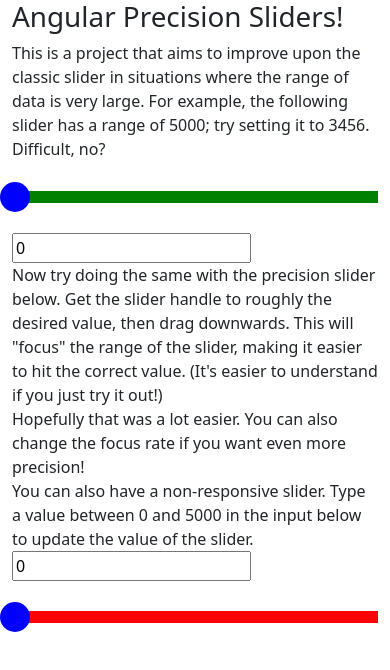
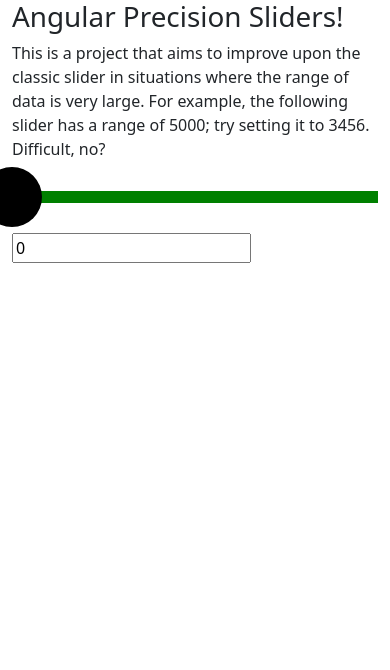
Before and after one commit to PaulTFreedman/angular-precision-sliders, an Angular app: page / in a window 390 px wide. Shown: the top 670 px of the page. Built offline with nearby package versions, Linux system fonts and the light colour scheme.

Commit message:
WIP fixed some issues with the responsive slider

```diff
--- a/src/app/app.component.html
+++ b/src/app/app.component.html
@@ -11,28 +11,28 @@
   </div>
   <div class="row align-items-center">
     <div class="col-md-10 vertical-center">
-      <responsive-slider class="slider basic-slider" [minValue]="0" [maxValue]="5000" [initialValue]="0" [handleWidth]="30" [bottomColour]="'green'"
+      <responsive-slider class="slider basic-slider" [minValue]="0" [maxValue]="5000" [initialValue]="0" [handleWidth]="60" [bottomColour]="'green'"
         [middleColour]="'green'" [topColour]="'green'" (valueChanged)="onBasicValueChange($event)"></responsive-slider>
     </div>
     <div class="col-md-2">
       <input value="{{basicSliderVal}}" />
     </div>
   </div>
-  <div class="row">
+  <!-- <div class="row">
     <span>
       Now try doing the same with the precision slider below. Get the slider handle to roughly the desired value, then drag downwards. This will "focus" the range of the slider, making it easier to hit the correct value. (It's easier to understand if you just try it out!)
     </span>
   </div>
-  <!-- <div class="row align-items-center">
+  <div class="row align-items-center">
     <div class="col-md-10">
       <precision-slider class="slider precision-slider" [minValue]="0" [maxValue]="5000" [initialValue]="0" [handleWidth]="30"
-        (valueChanged)="onPrecisionValueChange($event)" [selectableColour]="'red'" [nonSelectableColour]="'gainsboro'"></precision-slider>
+        (valueChanged)="onPrecisionValueChange($event)" [selectableColour]="'orange'" [nonSelectableColour]="'gainsboro'" [handleFill]="'blue'"></precision-slider>
     </div>
     <div class="col-md-2">
       <input value="{{precisionSliderVal}}" />
     </div>
   </div> -->
-  <div class="row">
+  <!-- <div class="row">
     <span>
       Hopefully that was a lot easier. You can also change the focus rate if you want even more precision!
     </span>
@@ -50,5 +50,5 @@
       <slider class="slider" [minValue]="0" [maxValue]="5000" [initialValue]="0" [value]="dummySliderVal" [handleWidth]="30" [bottomColour]="'red'"
         [middleColour]="'red'" [topColour]="'red'"></slider>
     </div>
-  </div>
+  </div> -->
 </div>
--- a/src/components/precision-slider/precision-slider.component.html
+++ b/src/components/precision-slider/precision-slider.component.html
@@ -1,9 +1,10 @@
 <div (mouseOutside)="onMouseOutside($event)">
-    <slider class="baseSlider" [minValue]="minValue" [maxValue]="maxValue" [initialValue]="initialValue" [handleWidth]="handleWidth" [value]="value"
-        [bottomColour]="nonSelectableColour" [middleColour]="selectableColour" [topColour]="nonSelectableColour"
+    <slider #baseSlider class="baseSlider" [minValue]="minValue" [maxValue]="maxValue" [initialValue]="initialValue" [handleWidth]="handleWidth" [value]="value"
+        [bottomColour]="'purple'" [middleColour]="'purple'" [topColour]="'purple'" [handleFill]="black"
         [bottomFlexGrow]="baseBottomFlexGrow" [middleFlexGrow]="baseMiddleFlexGrow" [topFlexGrow]="baseTopFlexGrow"></slider>
-    <responsive-slider class="focusSlider" (mousedown)="onFocusMouseDown($event)" (valueChanged)="onPrecisionValueChange($event)" [style.margin-top]="focusMarginTopCss" [style.opacity]="reponsiveSliderOpacity"
+    <responsive-slider #responsiveSlider class="focusSlider" (mousedown)="onFocusMouseDown($event)" (valueChanged)="onPrecisionValueChange($event)"
+        [style.margin-top]="focusMarginTopCss" [style.opacity]="reponsiveSliderOpacity" [style.width]="width"
         [minValue]="precisionMinValue" [maxValue]="precisionMaxValue" [initialValue]="initialValue" [handleWidth]="handleWidth" [verticalOffset]="dragDistance"
-        [bottomColour]="nonSelectableColour" [middleColour]="selectableColour" [topColour]="nonSelectableColour"
+        [bottomColour]="nonSelectableColour" [middleColour]="selectableColour" [topColour]="nonSelectableColour" [handleFill]="handleFill"
         [bottomFlexGrow]="precisionBottomFlexGrow" [middleFlexGrow]="precisionMiddleFlexGrow" [topFlexGrow]="precisionTopFlexGrow"></responsive-slider>
 </div>
--- a/src/components/precision-slider/precision-slider.component.less
+++ b/src/components/precision-slider/precision-slider.component.less
@@ -4,6 +4,6 @@
 
 .focusSlider {
     display: block;
+    position: absolute;
     background: gainsboro;
-    //position: relative;
 }
--- a/src/components/precision-slider/precision-slider.component.ts
+++ b/src/components/precision-slider/precision-slider.component.ts
@@ -1,4 +1,5 @@
-import { Component, OnInit, Input, Output, EventEmitter } from '@angular/core';
+import { Component, OnInit, Input, Output, EventEmitter, ViewChild, ElementRef } from '@angular/core';
+import { ResponsiveSliderComponent } from '../responsive-slider/responsive-slider.component';
 
 @Component({
     selector: 'precision-slider',
@@ -18,6 +19,11 @@
     selectableColour: string;
     @Input()
     nonSelectableColour: string;
+    @Input()
+    handleFill: string;
+
+    @ViewChild('baseSlider', {read: ElementRef}) baseSlider: ElementRef;
+    @ViewChild('responsiveSlider') responsiveSlider: ResponsiveSliderComponent;
 
     private value: number;
     private initialFocusMarginTop: number;
@@ -26,6 +32,7 @@
     private mouseDownY: number;
     private dragDistance: number;
     private reponsiveSliderOpacity: string;
+    private width: string;
 
     private baseBottomFlexGrow: number;
     private baseMiddleFlexGrow: number;
@@ -45,13 +52,24 @@
     constructor() { }
 
     ngOnInit() {
-        this.initialFocusMarginTop = -12;
+        this.initialFocusMarginTop = 12;//-12;
         this.focusMarginTopCss = this.initialFocusMarginTop + "px";
         this.dragDistance = 0;
-        this.reponsiveSliderOpacity = "0.0";
+        this.reponsiveSliderOpacity = "0.5";//"0.0"
 
         this.resetBaseSlider();
         this.resetPrecisionSlider();
+    }
+
+    ngAfterViewInit() {
+        // I'm not proud of this...
+        setTimeout(() => {
+            this.width = this.baseSlider.nativeElement.offsetWidth + "px";
+
+            setTimeout(() => {
+                this.responsiveSlider.setupSliderView();
+            });
+        });
     }
 
     onMouseOutside(event: MouseEvent) {
@@ -125,7 +143,7 @@
 
     private onMouseUp(): void {
         this.isDragging = false;
-        this.reponsiveSliderOpacity = "0.0";
+        //this.reponsiveSliderOpacity = "0.0";
         this.dragDistance = 0;
         this.focusMarginTopCss = this.initialFocusMarginTop + "px";
         this.resetBaseSlider();
@@ -151,5 +169,3 @@
         this.precisionTopFlexGrow = 0;
     }
 }
-
-// NOTE: Might need to make focus slider have absolute positioning so it doesn't move content around
--- a/src/components/responsive-slider/responsive-slider.component.html
+++ b/src/components/responsive-slider/responsive-slider.component.html
@@ -6,7 +6,7 @@
     </div>
     <div #sliderHandle class="slider-handle" (mousedown)="onHandleMouseDown($event)" [style.top]="handleTopCss" [style.left]="handleLeftCss">
         <svg [attr.height]="handleWidth" [attr.width]="handleWidth">
-            <circle cx="15" cy="15" r="15" stroke-width="0" fill="blue" />
+            <circle [attr.cx]="handleWidth/2" [attr.cy]="handleWidth/2" [attr.r]="handleWidth/2" stroke-width="0" [attr.fill]="handleFill" />
         </svg>
     </div>
 </div>
--- a/src/components/responsive-slider/responsive-slider.component.less
+++ b/src/components/responsive-slider/responsive-slider.component.less
@@ -1,5 +1,6 @@
 .wrapper {
     cursor: pointer;
+    position: relative;
 }
 
 .slider-bar {
@@ -24,6 +25,4 @@
 
 .slider-handle {
     position: absolute;
-    width: 30px;
-    height: 30px;
 }
--- a/src/components/slider/slider.component.html
+++ b/src/components/slider/slider.component.html
@@ -6,7 +6,7 @@
     </div>
     <div #sliderHandle class="slider-handle" [style.top]="handleTopCss" [style.left]="handleLeftCss">
         <svg [attr.height]="handleWidth" [attr.width]="handleWidth">
-            <circle cx="15" cy="15" r="15" stroke-width="0" fill="blue" />
+            <circle [attr.cx]="handleWidth/2" [attr.cy]="handleWidth/2" [attr.r]="handleWidth/2" stroke-width="0" [attr.fill]="handleFill" />
         </svg>
     </div>
 </div>
--- a/src/components/slider/slider.component.less
+++ b/src/components/slider/slider.component.less
@@ -1,5 +1,6 @@
 .wrapper {
     cursor: not-allowed;
+    position: relative;
 }
 
 .slider-bar {
@@ -24,6 +25,4 @@
 
 .slider-handle {
     position: absolute;
-    width: 30px;
-    height: 30px;
 }
--- a/src/components/slider/slider.component.ts
+++ b/src/components/slider/slider.component.ts
@@ -27,8 +27,13 @@
     middleFlexGrow: number;
     @Input()
     topFlexGrow: number;
+    @Input()
+    handleFill: string;
 
     @ViewChild('sliderBar') sliderBar: ElementRef;
+
+    @Output()
+    width: number;
 
     protected leftPos: number;
     protected rightPos: number;
@@ -47,12 +52,13 @@
         this.setupSliderView();
 
         const fraction = this.initialValue / this.maxValue;
-        this.handleLeft = ((this.rightPos - this.leftPos) * fraction);
-
-        this.mouseDownX = this.handleLeft + (this.handleWidth / 2);
+        this.handleLeft = ((this.rightPos - this.leftPos) * fraction) - (this.handleWidth / 2);
+        this.mouseDownX = this.handleLeft;
 
         const sliderMiddleY = this.sliderBar.nativeElement.offsetTop + (this.sliderBar.nativeElement.offsetHeight / 2);
         this.initialHandleTop = sliderMiddleY - (this.handleWidth / 2);
+
+        this.width = this.sliderBar.nativeElement.offsetWidth;
 
         setTimeout(() => {
             this.handleLeftCss = this.handleLeft + "px";
@@ -77,6 +83,10 @@
 
     @Input()
     set value(newValue: number) {
+        if (newValue == null) {
+            return;
+        }
+
         if (newValue > this.maxValue) {
             newValue = this.maxValue;
         } else if (newValue < this.minValue) {
@@ -96,13 +106,12 @@
 
     updateHandleHorizontalOffset(diffInPixels: number) {
         this.handleLeft = diffInPixels;
-        this.handleLeftCss = this.handleLeft + 'px';
+        this.handleLeftCss = this.handleLeft - (this.handleWidth/2) + 'px';
     }
 
     setupSliderView() {
         this.leftPos = this.elRef.nativeElement.getBoundingClientRect().left;
         this.rightPos = this.elRef.nativeElement.getBoundingClientRect().right;
-
         this.conversionFactor = ((this.maxValue - this.minValue) / (this.rightPos - this.leftPos));
     }
 }
```
Also changed, not shown: src/components/responsive-slider/responsive-slider.component.ts (+14 -16 lines).
